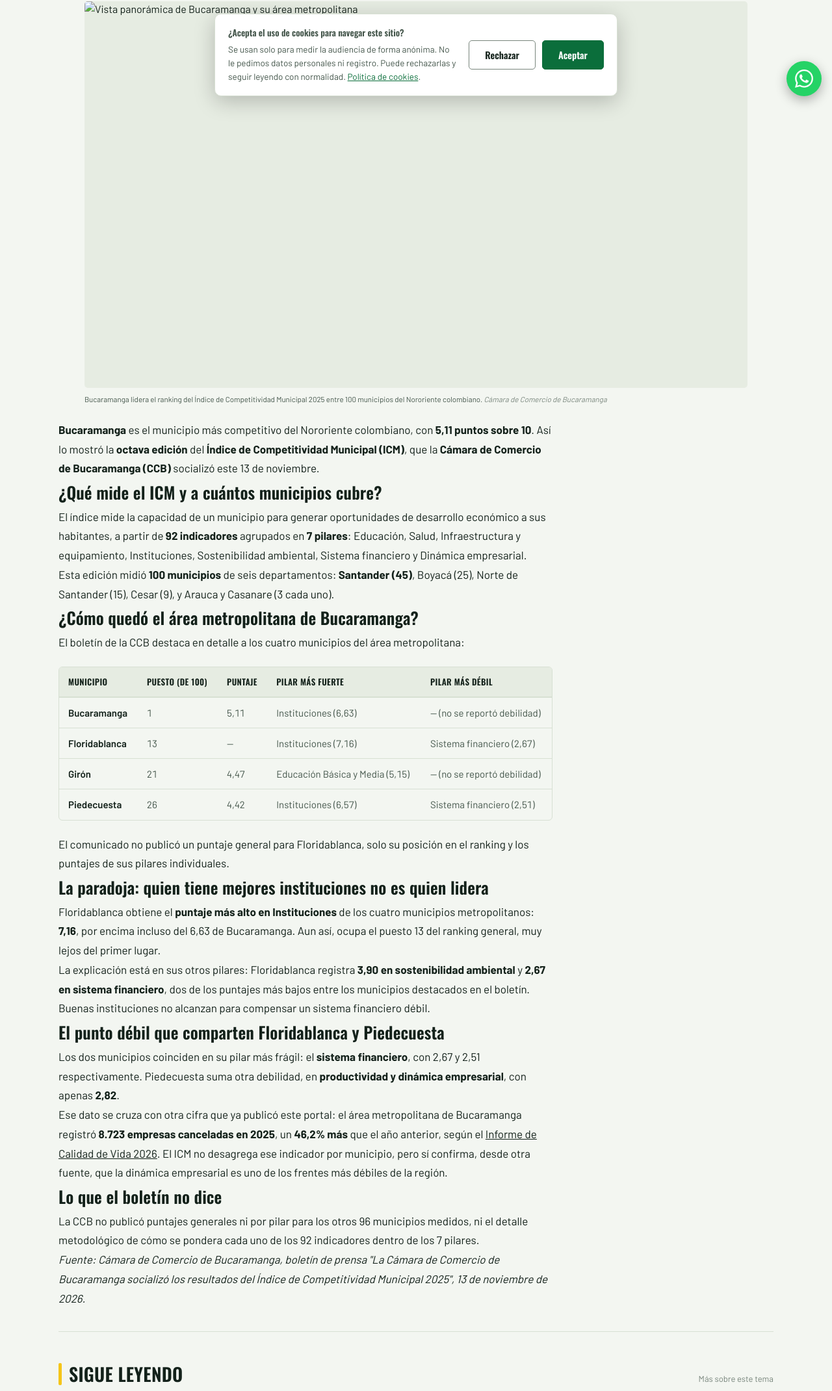
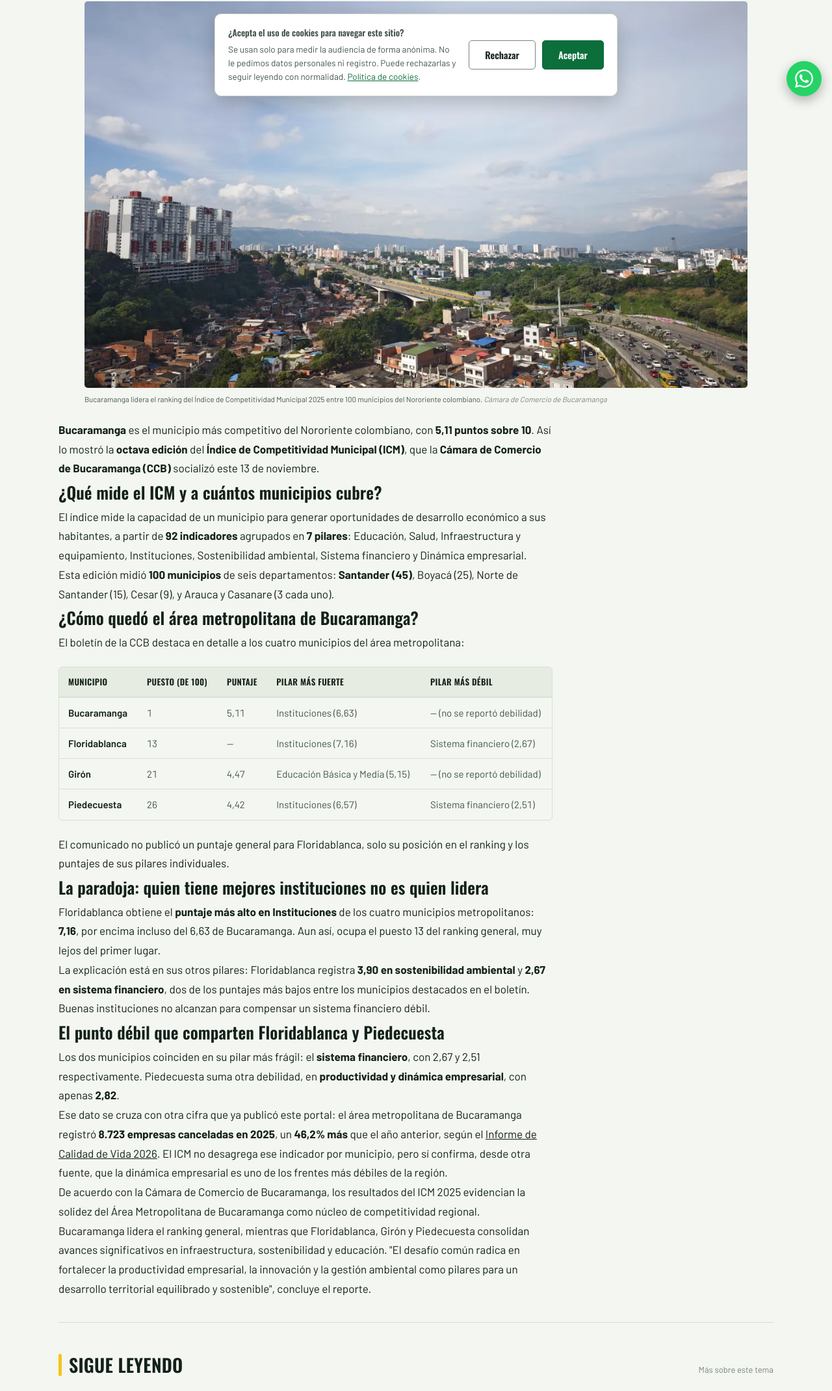
Before and after one commit to pachogom2000-ux/economia-santander, an Eleventy site: page src/noticias/indice-competitividad-municipal-2025-bucaramanga-lidera.md in a window 1280 px wide. Shown: the part 636-2777 px from the top of the page at 65% size. Built offline with nearby package versions, Linux system fonts and the light colour scheme; Eleventy itself is replaced by a stand-in of ours; files that its build step writes are made by us from their sources; no server answers; what image-size would draw is missing.

Commit message:
Update Noticias “indice-competitividad-municipal-2025-bucaramanga-lidera”

```diff
--- a/src/noticias/indice-competitividad-municipal-2025-bucaramanga-lidera.md
+++ b/src/noticias/indice-competitividad-municipal-2025-bucaramanga-lidera.md
@@ -1,20 +1,20 @@
 ---
 layout: noticia.njk
-eleventyExcludeFromCollections: true
+eleventyExcludeFromCollections: false
 title: "Índice de Competitividad: Bucaramanga lidera el Nororiente"
 date: 2026-11-14T07:00:00.000-05:00
 categoria: Indicadores económicos
 chipTipo: recirc
 chipLabel: "Fuente: Cámara de Comercio de Bucaramanga"
-excerpt: Bucaramanga lidera el Índice de Competitividad Municipal 2025 entre
-  100 municipios del Nororiente, con 5,11 sobre 10, según la CCB.
-  Floridablanca es 13.
+excerpt: Bucaramanga lidera el Índice de Competitividad Municipal 2025 entre 100
+  municipios del Nororiente, con 5,11 sobre 10, según la CCB. Floridablanca es
+  13.
 autor: Francisco Gómez - Director
-imagen: /assets/uploads/PENDIENTE-indice-competitividad-municipal-2025.jpg
+imagen: /assets/uploads/panoramica-bucaramanga-archivoparticular-economiasantander.webp
 imagenAlt: Vista panorámica de Bucaramanga y su área metropolitana
 imagenTitle: Índice de Competitividad Municipal 2025 de la Cámara de Comercio de Bucaramanga
-imagenPie: Bucaramanga lidera el ranking del Índice de Competitividad
-  Municipal 2025 entre 100 municipios del Nororiente colombiano.
+imagenPie: Bucaramanga lidera el ranking del Índice de Competitividad Municipal
+  2025 entre 100 municipios del Nororiente colombiano.
 imagenCredito: Cámara de Comercio de Bucaramanga
 tags: noticias
 ---
@@ -32,12 +32,12 @@ El boletín de la CCB destaca en detalle a los cuatro municipios del área metro
 
 <div class="tabla-wrap">
 
-| Municipio | Puesto (de 100) | Puntaje | Pilar más fuerte | Pilar más débil |
-| --------- | ---------------- | ------- | ----------------- | ------------------ |
-| Bucaramanga | 1 | 5,11 | Instituciones (6,63) | — (no se reportó debilidad) |
-| Floridablanca | 13 | — | Instituciones (7,16) | Sistema financiero (2,67) |
-| Girón | 21 | 4,47 | Educación Básica y Media (5,15) | — (no se reportó debilidad) |
-| Piedecuesta | 26 | 4,42 | Instituciones (6,57) | Sistema financiero (2,51) |
+| Municipio     | Puesto (de 100) | Puntaje | Pilar más fuerte                | Pilar más débil             |
+| ------------- | --------------- | ------- | ------------------------------- | --------------------------- |
+| Bucaramanga   | 1               | 5,11    | Instituciones (6,63)            | — (no se reportó debilidad) |
+| Floridablanca | 13              | —       | Instituciones (7,16)            | Sistema financiero (2,67)   |
+| Girón         | 21              | 4,47    | Educación Básica y Media (5,15) | — (no se reportó debilidad) |
+| Piedecuesta   | 26              | 4,42    | Instituciones (6,57)            | Sistema financiero (2,51)   |
 
 </div>
 
@@ -55,8 +55,6 @@ Los dos municipios coinciden en su pilar más frágil: el **sistema financiero**
 
 Ese dato se cruza con otra cifra que ya publicó este portal: el área metropolitana de Bucaramanga registró **8.723 empresas canceladas en 2025**, un **46,2% más** que el año anterior, según el [Informe de Calidad de Vida 2026](/noticias/cierre-empresas-amb-2025-icv/). El ICM no desagrega ese indicador por municipio, pero sí confirma, desde otra fuente, que la dinámica empresarial es uno de los frentes más débiles de la región.
 
-## Lo que el boletín no dice
+De acuerdo con la Cámara de Comercio de Bucaramanga, los resultados del ICM 2025 evidencian la solidez del Área Metropolitana de Bucaramanga como núcleo de competitividad regional.
 
-La CCB no publicó puntajes generales ni por pilar para los otros 96 municipios medidos, ni el detalle metodológico de cómo se pondera cada uno de los 92 indicadores dentro de los 7 pilares.
-
-*Fuente: Cámara de Comercio de Bucaramanga, boletín de prensa "La Cámara de Comercio de Bucaramanga socializó los resultados del Índice de Competitividad Municipal 2025", 13 de noviembre de 2026.*
+Bucaramanga lidera el ranking general, mientras que Floridablanca, Girón y Piedecuesta consolidan avances significativos en infraestructura, sostenibilidad y educación. "El desafío común radica en fortalecer la productividad empresarial, la innovación y la gestión ambiental como pilares para un desarrollo territorial equilibrado y sostenible", concluye el reporte.
```
